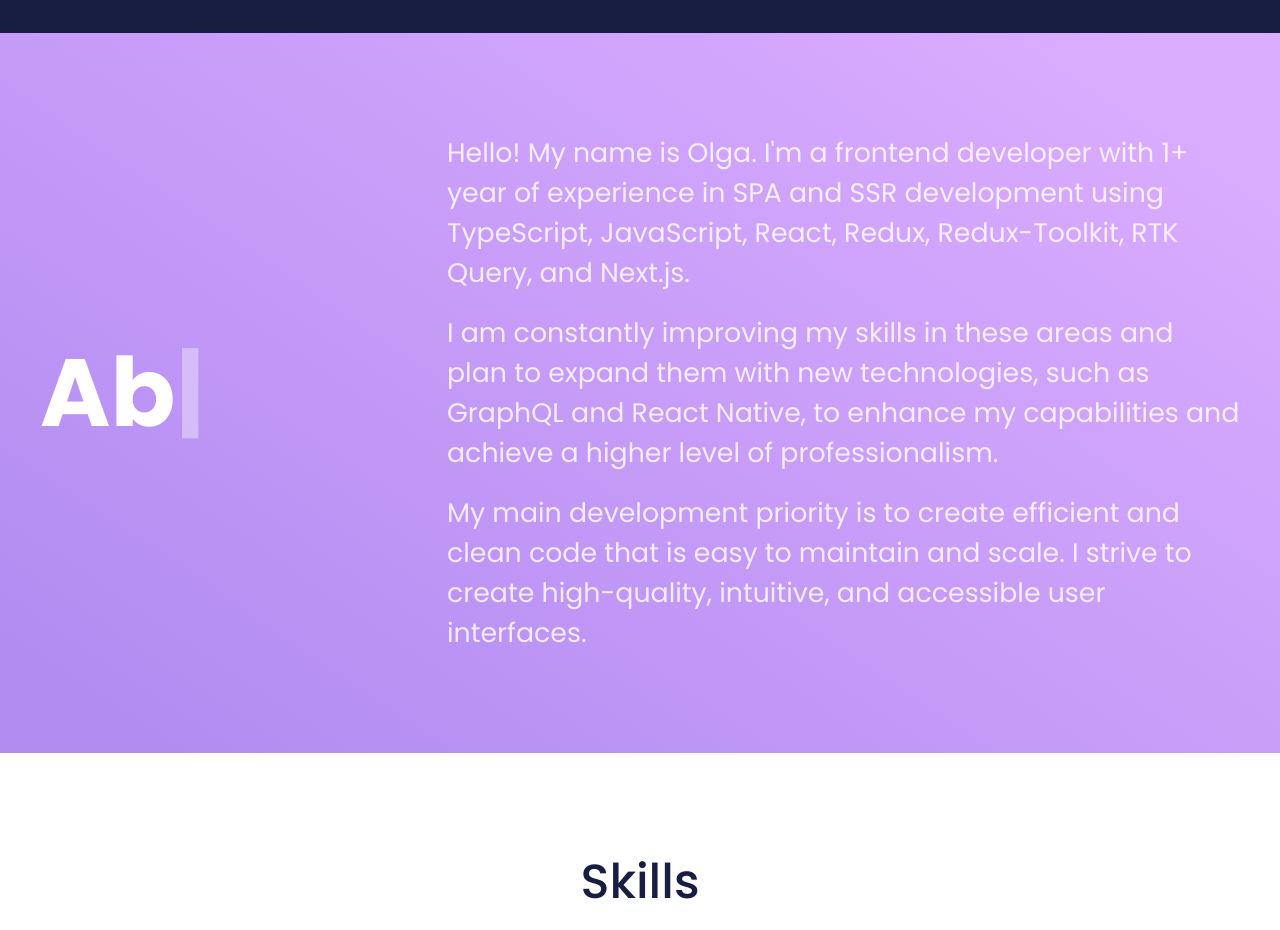
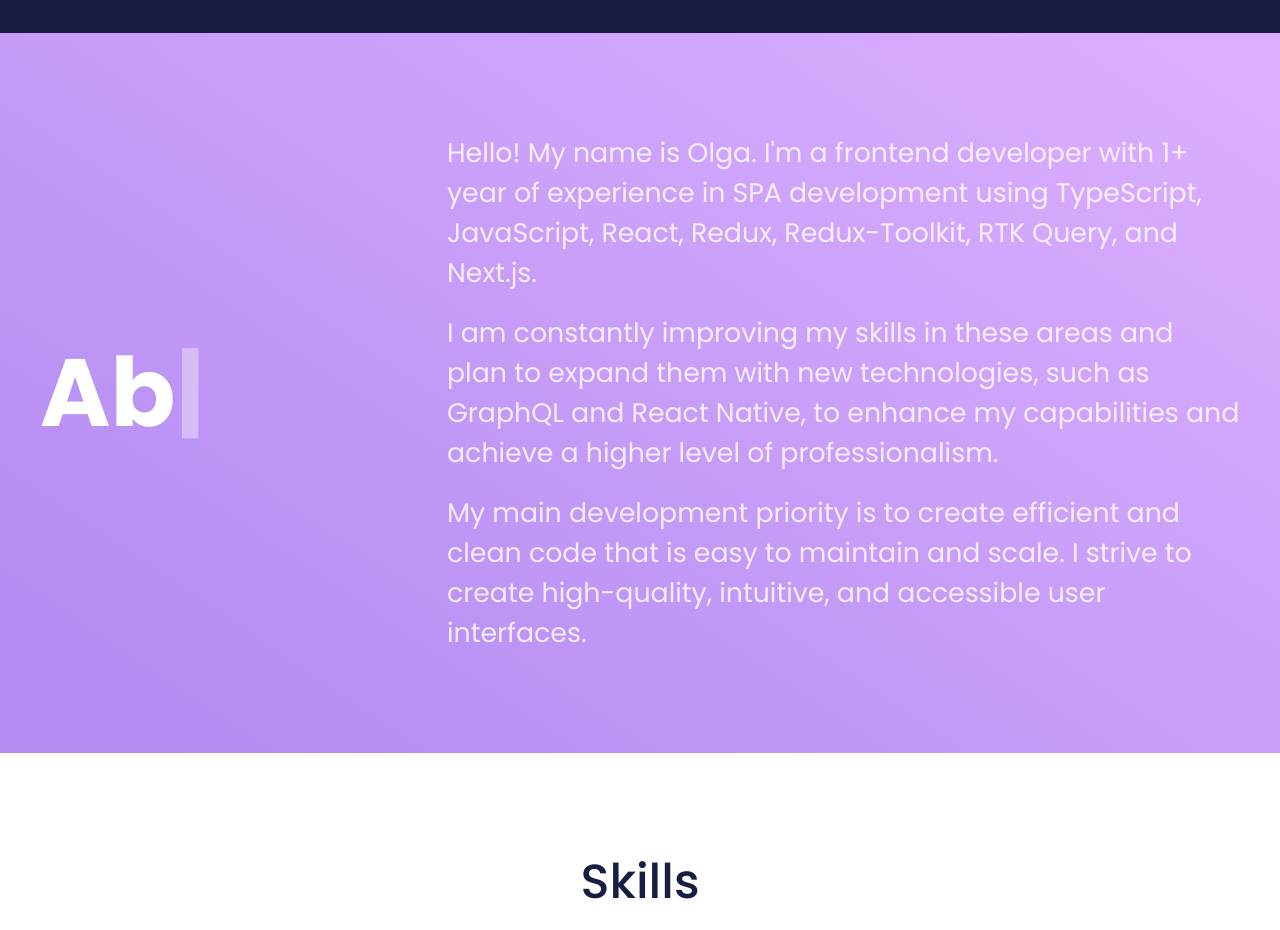
Before and after one commit to OlhaFedorets/portfolio-second, a React app: page / in a window 1280 px wide. Shown: the part 1200-2130 px from the top of the page. Built offline with nearby package versions, Linux system fonts and the light colour scheme; a web font is replaced by a local one.

Commit message:
fix links

```diff
--- a/src/layout/footer/Footer.tsx
+++ b/src/layout/footer/Footer.tsx
@@ -10,7 +10,7 @@ const iconsData = [
     {
         iconId: "CV",
         viewBox: "0 0 16 16",
-        href: 'https://drive.google.com/file/d/1mPG2dOFKrOJ3-cp7WwTZcLoJZx0B1kaO/view?usp=drive_link'
+        href: 'https://drive.google.com/file/d/1l_9DYd6RcG6LXbSW84MRQrtxYJ8nTEjR/view?usp=drive_link'
     },
     {
         iconId: "TG",
--- a/src/layout/sections/about/About.tsx
+++ b/src/layout/sections/about/About.tsx
@@ -23,8 +23,8 @@ export const About = () => {
                     </StyledPersonalTitle>
                     <StyledPersonalText>
                         <p>
-                            Hello! My name is Olga. I'm a frontend developer with 1+ year of experience in SPA and SSR
-                            development using TypeScript, JavaScript, React, Redux, Redux-Toolkit, RTK Query, and Next.js.
+                            Hello! My name is Olga. I'm a frontend developer with 1+ year of experience in SPA development
+                            using TypeScript, JavaScript, React, Redux, Redux-Toolkit, RTK Query, and Next.js.
                         </p>
                         <p>
                             I am constantly improving my skills in these areas and plan to expand them with new
--- a/src/layout/sections/main/Main.tsx
+++ b/src/layout/sections/main/Main.tsx
@@ -31,7 +31,7 @@ export const Main = () => {
                         <Photo src={photo}/>
                         <Button
                             as={'a'}
-                            href={"https://drive.google.com/file/d/1mPG2dOFKrOJ3-cp7WwTZcLoJZx0B1kaO/view?usp=drive_link"}
+                            href={"https://drive.google.com/file/d/1l_9DYd6RcG6LXbSW84MRQrtxYJ8nTEjR/view?usp=drive_link"}
                             target={'_blank'}
                             width={'288px'}
                             height={'100px'}
```
